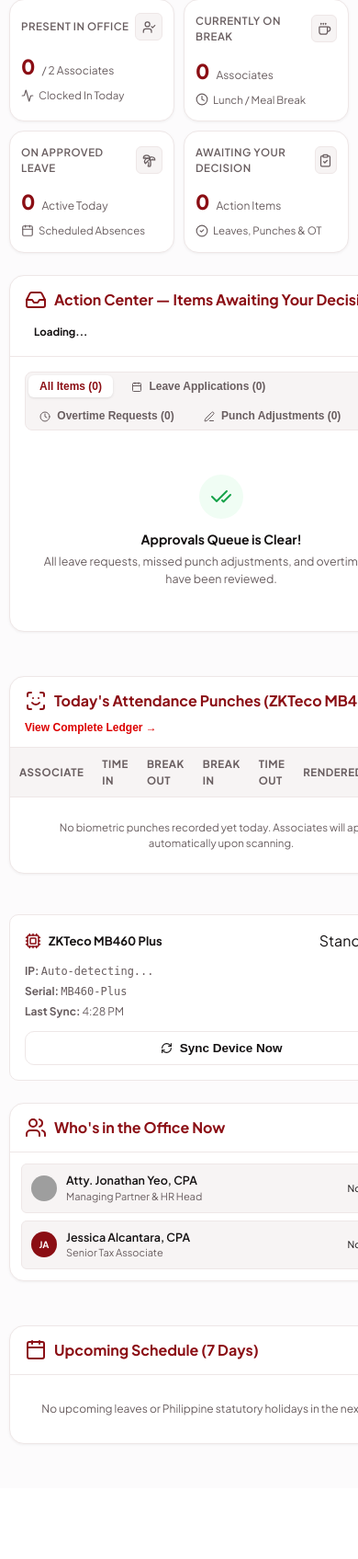
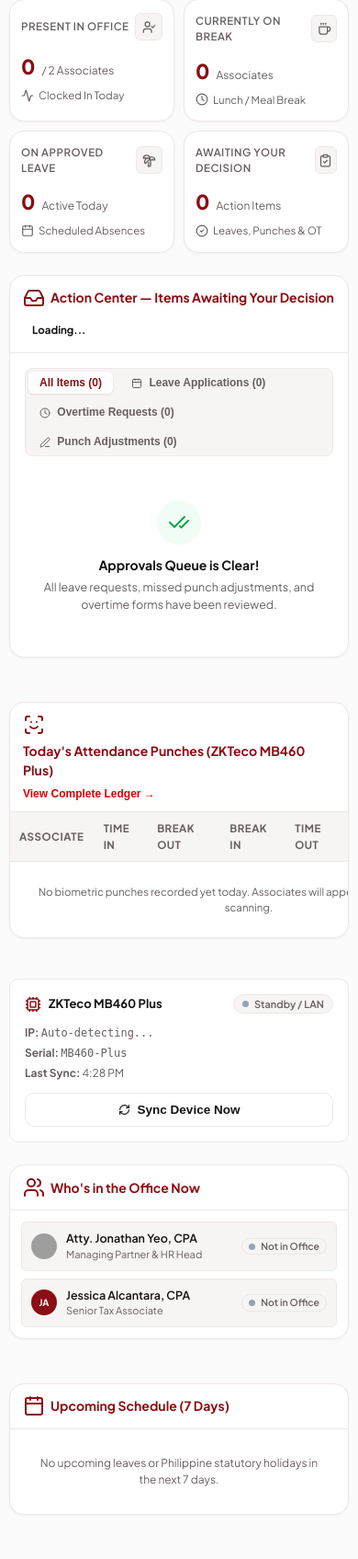
Before and after one commit to ggaaiiaaaaaa/leave-management, a PHP site: page /admin_dashboard.php in a window 390 px wide. Shown: the part 318-2013 px from the top of the page at 92% size. Before the commit the page ends 1888 px from the top, so only its background shows below. Run offline with PHP 8.4, Linux system fonts and the light colour scheme; the visitor is signed in with stand-in values (Sample User, id 1); data comes from the database, SQL or seed files in the repository; both versions use the stored data as it was after the commit; grey boxes are pictures that could not be loaded.

Commit message:
refactor: improve dashboard responsiveness, update component styles, and initialize SQLite database

```diff
--- a/admin_dashboard.php
+++ b/admin_dashboard.php
@@ -374,7 +374,7 @@
 
               <!-- Today's Biometric Punch Activity Ledger -->
               <div class="dashboard-card">
-                <div class="card-head" style="display:flex; justify-content:space-between; align-items:center;">
+                <div class="card-head">
                   <h3>
                     <i data-lucide="scan-face"></i>
                     Today's Attendance Punches (ZKTeco MB460 Plus)
@@ -414,7 +414,7 @@
 
               <!-- ZKTeco Hardware Status Widget -->
               <div class="hardware-widget-card">
-                <div style="display:flex; align-items:center; justify-content:space-between; margin-bottom:12px;">
+                <div style="display:flex; align-items:center; justify-content:space-between; flex-wrap:wrap; gap:8px; margin-bottom:12px;">
                   <div style="display:flex; align-items:center; gap:8px;">
                     <i data-lucide="cpu" style="width:18px; height:18px; color:var(--primary);"></i>
                     <strong style="font-size:13px;">ZKTeco MB460 Plus</strong>
@@ -795,8 +795,8 @@
           <div class="responsive-two-col-grid">
             <!-- Missed Punch Adjustments Queue -->
             <div class="dashboard-card">
-              <div class="card-head" style="display:flex; justify-content:space-between; align-items:center;">
-                <div style="display:flex; align-items:center; gap:8px;">
+              <div class="card-head">
+                <div style="display:flex; align-items:center; flex-wrap:wrap; gap:8px;">
                   <h4 style="display:flex; align-items:center; gap:6px; font-size:14px; font-weight:700;"><i data-lucide="edit-3"></i> Missed Punch Adjustment Requests</h4>
                   <span class="badge badge-pending" id="adminCorrectionsBadge" style="display:none;">0</span>
                 </div>
@@ -821,8 +821,8 @@
 
             <!-- Overtime Pre-Approvals Queue -->
             <div class="dashboard-card">
-              <div class="card-head" style="display:flex; justify-content:space-between; align-items:center;">
-                <div style="display:flex; align-items:center; gap:8px;">
+              <div class="card-head">
+                <div style="display:flex; align-items:center; flex-wrap:wrap; gap:8px;">
                   <h4 style="display:flex; align-items:center; gap:6px; font-size:14px; font-weight:700;"><i data-lucide="clock"></i> Overtime Pre-Approval Requests</h4>
                   <span class="badge badge-pending" id="adminOtBadge" style="display:none;">0</span>
                 </div>
@@ -1716,6 +1716,7 @@
             <label class="form-label">Reset Password (Leave blank to keep current):</label>
             <input type="password" name="reset_password" class="form-input" placeholder="Enter new password">
           </div>
+        </div>
         <div class="modal-footer" style="display:flex; justify-content:flex-end; gap:8px;">
           <button type="button" class="btn-secondary" onclick="closeModal('editUserModal')">Cancel</button>
           <button type="submit" class="btn-primary" id="btnEditUserBtn">Save Profile Changes</button>
@@ -2113,7 +2114,7 @@
       try {
         localStorage.setItem('jtyeo_admin_active_tab', tabId);
         if (updateState && history.replaceState) {
-          history.replaceState(null, '', '#' + tabId);
+          history.replaceState(null, '', window.location.pathname + '?tab=' + tabId);
         }
       } catch (e) {}
 
@@ -2139,6 +2140,7 @@
     }
 
     function initSavedTab() {
+      window.scrollTo(0, 0);
       const urlParams = new URLSearchParams(window.location.search);
       const queryTab = urlParams.get('tab');
       const hashTab = window.location.hash.replace('#', '').trim();
@@ -2148,6 +2150,7 @@
       } else {
         switchTab('overall', false);
       }
+      window.scrollTo(0, 0);
       if (savedTab === 'biometrics') {
         if (typeof loadDtrLogs === 'function') loadDtrLogs();
         if (typeof checkBiometricStatus === 'function') checkBiometricStatus();
@@ -2415,7 +2418,7 @@
         if (leaveItems.length > 0) {
           html += `
             <div style="margin-bottom: 20px;">
-              <div style="display:flex; justify-content:space-between; align-items:center; margin-bottom:10px; padding-bottom:6px; border-bottom:1px solid var(--border-color);">
+              <div style="display:flex; justify-content:space-between; align-items:center; flex-wrap:wrap; gap:8px; margin-bottom:10px; padding-bottom:6px; border-bottom:1px solid var(--border-color);">
                 <div style="display:flex; align-items:center; gap:8px;">
                   <i data-lucide="calendar" style="width:16px; height:16px; color:var(--primary);"></i>
                   <strong style="font-size:13px; color:var(--text-main);">Leave Applications</strong>
@@ -2435,7 +2438,7 @@
         if (otItems.length > 0) {
           html += `
             <div style="margin-bottom: 20px;">
-              <div style="display:flex; justify-content:space-between; align-items:center; margin-bottom:10px; padding-bottom:6px; border-bottom:1px solid var(--border-color);">
+              <div style="display:flex; justify-content:space-between; align-items:center; flex-wrap:wrap; gap:8px; margin-bottom:10px; padding-bottom:6px; border-bottom:1px solid var(--border-color);">
                 <div style="display:flex; align-items:center; gap:8px;">
                   <i data-lucide="clock" style="width:16px; height:16px; color:#0284c7;"></i>
                   <strong style="font-size:13px; color:var(--text-main);">Overtime Requests</strong>
@@ -2455,7 +2458,7 @@
         if (correctionItems.length > 0) {
           html += `
             <div style="margin-bottom: 10px;">
-              <div style="display:flex; justify-content:space-between; align-items:center; margin-bottom:10px; padding-bottom:6px; border-bottom:1px solid var(--border-color);">
+              <div style="display:flex; justify-content:space-between; align-items:center; flex-wrap:wrap; gap:8px; margin-bottom:10px; padding-bottom:6px; border-bottom:1px solid var(--border-color);">
                 <div style="display:flex; align-items:center; gap:8px;">
                   <i data-lucide="edit-3" style="width:16px; height:16px; color:#d97706;"></i>
                   <strong style="font-size:13px; color:var(--text-main);">Missed Punch Adjustments</strong>
--- a/style.css
+++ b/style.css
@@ -47,11 +47,6 @@
   box-sizing: border-box;
 }
 
-html {
-  overflow-x: hidden;
-  max-width: 100vw;
-}
-
 body {
   font-family: 'Plus Jakarta Sans', -apple-system, BlinkMacSystemFont, 'Segoe UI', Roboto, sans-serif;
   background-color: var(--bg-main);
@@ -60,16 +55,13 @@
   min-height: 100vh;
   display: flex;
   flex-direction: column;
-  overflow-x: hidden;
-  max-width: 100%;
 }
 
 /* App Container */
 .app-container {
   display: flex;
   min-height: 100vh;
-  max-width: 100%;
-  overflow-x: hidden;
+  width: 100%;
 }
 
 /* Sidebar */
@@ -418,6 +410,11 @@
 .content-area {
   padding: 28px 32px 40px;
   flex-grow: 1;
+  min-width: 0;
+  max-width: 100%;
+  width: 100%;
+  box-sizing: border-box;
+  overflow-x: hidden;
 }
 
 /* Tax Season Warning Banner */
@@ -655,8 +652,11 @@
 /* Main Dashboard Grid */
 .dashboard-grid {
   display: grid;
-  grid-template-columns: 2fr 1fr;
+  grid-template-columns: minmax(0, 2fr) minmax(0, 1fr);
   gap: 24px;
+  min-width: 0;
+  max-width: 100%;
+  width: 100%;
 }
 
 /* Card General */
@@ -667,6 +667,10 @@
   box-shadow: var(--shadow-sm);
   margin-bottom: 24px;
   overflow: hidden;
+  min-width: 0;
+  max-width: 100%;
+  width: 100%;
+  box-sizing: border-box;
 }
 
 .card-head {
@@ -675,15 +679,23 @@
   display: flex;
   align-items: center;
   justify-content: space-between;
-}
-
-.card-head h3 {
+  flex-wrap: wrap;
+  gap: 10px;
+  min-width: 0;
+  max-width: 100%;
+}
+
+.card-head h3,
+.card-head h4 {
   font-size: 16px;
   font-weight: 700;
   color: var(--primary);
   display: flex;
   align-items: center;
   gap: 8px;
+  flex-wrap: wrap;
+  word-break: break-word;
+  min-width: 0;
 }
 
 .card-head .card-action {
@@ -692,10 +704,14 @@
   text-decoration: none;
   font-weight: 600;
   cursor: pointer;
+  white-space: nowrap;
 }
 
 .card-body {
   padding: 24px;
+  min-width: 0;
+  max-width: 100%;
+  box-sizing: border-box;
 }
 
 /* Leave Credit Pill Grid */
@@ -869,6 +885,68 @@
 .badge-spl {
   background: #ffedd5;
   color: #9a3412;
+}
+
+/* Status Pills (Presence & Hardware Status) */
+.status-pill {
+  display: inline-flex;
+  align-items: center;
+  gap: 6px;
+  padding: 3px 9px;
+  border-radius: 20px;
+  font-size: 11px;
+  font-weight: 600;
+  white-space: nowrap;
+  flex-shrink: 0;
+  line-height: 1.2;
+}
+
+.status-pill .status-dot {
+  width: 7px;
+  height: 7px;
+  border-radius: 50%;
+  flex-shrink: 0;
+}
+
+.status-pill.active {
+  background: var(--success-soft, #d1fae5);
+  color: #065f46;
+}
+
+.status-pill.active .status-dot {
+  background: var(--success, #10b981);
+  box-shadow: 0 0 6px rgba(16, 185, 129, 0.5);
+}
+
+.status-pill.inactive {
+  background: var(--bg-subtle, #f1f5f9);
+  color: var(--text-muted, #64748b);
+  border: 1px solid var(--border-color, #e2e8f0);
+}
+
+.status-pill.inactive .status-dot {
+  background: #94a3b8;
+  box-shadow: none;
+}
+
+.status-pill.warning {
+  background: var(--warning-soft, #fef3c7);
+  color: #92400e;
+}
+
+.status-pill.warning .status-dot {
+  background: var(--warning, #f59e0b);
+  box-shadow: 0 0 6px rgba(245, 158, 11, 0.5);
+}
+
+.status-pill.info {
+  background: #dbeafe;
+  color: #1e40af;
+}
+
+.status-pill.info .status-dot {
+  background: #3b82f6;
+  box-shadow: 0 0 6px rgba(59, 130, 246, 0.5);
 }
 
 /* Table Action Buttons */
@@ -2063,14 +2141,26 @@
    ========================================================================== */
 .overall-layout-grid {
   display: grid;
-  grid-template-columns: 1fr 380px;
+  grid-template-columns: minmax(0, 1fr) 360px;
   gap: 24px;
   align-items: start;
-}
-
-@media (max-width: 1100px) {
+  min-width: 0;
+  max-width: 100%;
+  width: 100%;
+  box-sizing: border-box;
+}
+
+@media (max-width: 1200px) {
   .overall-layout-grid {
-    grid-template-columns: 1fr;
+    grid-template-columns: minmax(0, 1fr) 320px;
+    gap: 20px;
+  }
+}
+
+@media (max-width: 1024px) {
+  .overall-layout-grid {
+    grid-template-columns: minmax(0, 1fr) !important;
+    gap: 20px;
   }
 }
 
@@ -2078,12 +2168,20 @@
   display: flex;
   flex-direction: column;
   gap: 24px;
+  min-width: 0;
+  max-width: 100%;
+  width: 100%;
+  box-sizing: border-box;
 }
 
 .overall-col-side {
   display: flex;
   flex-direction: column;
   gap: 24px;
+  min-width: 0;
+  max-width: 100%;
+  width: 100%;
+  box-sizing: border-box;
 }
 
 /* Action Center Cards */
@@ -2288,28 +2386,37 @@
   border-radius: 6px;
   background: var(--bg-subtle, #f8fafc);
   border: 1px solid var(--border-color, #e2e8f0);
+  flex-wrap: wrap;
+  gap: 8px;
+  min-width: 0;
+  max-width: 100%;
 }
 
 .presence-roster-user {
   display: flex;
   align-items: center;
   gap: 10px;
+  min-width: 0;
+  flex: 1 1 160px;
 }
 
 .presence-roster-user .user-meta {
   display: flex;
   flex-direction: column;
+  min-width: 0;
 }
 
 .presence-roster-user .user-meta .name {
   font-size: 12.5px;
   font-weight: 600;
   color: var(--text-main, #0f172a);
+  word-break: break-word;
 }
 
 .presence-roster-user .user-meta .title {
   font-size: 11px;
   color: var(--text-muted, #64748b);
+  word-break: break-word;
 }
 
 /* Hardware Box */
@@ -2318,6 +2425,9 @@
   border: 1px solid var(--border-color, #e2e8f0);
   border-radius: var(--radius-md, 10px);
   padding: 16px;
+  min-width: 0;
+  max-width: 100%;
+  box-sizing: border-box;
 }
 
 /* ==========================================================================
@@ -2414,11 +2524,15 @@
 
 /* Enhanced Table Responsive Scrolling (Clean, without ghost lines) */
 .table-responsive {
+  display: block;
   width: 100%;
+  max-width: 100%;
+  min-width: 0;
   overflow-x: auto;
   -webkit-overflow-scrolling: touch;
   margin-bottom: 0;
   position: relative;
+  box-sizing: border-box;
 }
 
 .table-responsive::-webkit-scrollbar {
@@ -2440,6 +2554,7 @@
 
 .custom-table {
   width: 100%;
+  min-width: 520px;
 }
 
 #dtrTable, #staffDtrTable, #matrixTable {
@@ -2453,37 +2568,61 @@
 /* 1. Large Laptops / iPad Pro Landscape (<= 1200px) */
 @media (max-width: 1200px) {
   .overall-layout-grid {
-    grid-template-columns: 1fr 340px;
+    grid-template-columns: minmax(0, 1fr) 340px;
     gap: 20px;
   }
 
   .dashboard-grid {
-    grid-template-columns: 1fr 320px;
+    grid-template-columns: minmax(0, 1fr) 320px;
     gap: 20px;
   }
 
   .credits-grid {
-    grid-template-columns: repeat(2, 1fr);
+    grid-template-columns: repeat(2, minmax(0, 1fr));
   }
 }
 
 /* 2. Tablets & Small Desktops (<= 1024px) */
 @media (max-width: 1024px) {
   .overall-layout-grid {
-    grid-template-columns: 1fr;
+    grid-template-columns: minmax(0, 1fr) !important;
     gap: 20px;
   }
 
+  .overall-col-main,
+  .overall-col-side {
+    min-width: 0;
+    max-width: 100%;
+    width: 100%;
+  }
+
   .dashboard-grid {
-    grid-template-columns: 1fr;
+    grid-template-columns: minmax(0, 1fr) !important;
   }
 
   .kpi-grid {
-    grid-template-columns: repeat(2, 1fr);
+    grid-template-columns: repeat(2, minmax(0, 1fr)) !important;
   }
 
   .content-area {
-    padding: 22px 24px 36px;
+    padding: 20px 16px 36px;
+  }
+
+  .page-header {
+    flex-direction: column;
+    align-items: stretch;
+    gap: 14px;
+  }
+
+  .header-actions {
+    flex-wrap: wrap;
+    width: 100%;
+  }
+
+  .header-actions .btn-primary,
+  .header-actions .btn-secondary {
+    flex: 1 1 auto;
+    justify-content: center;
   }
 }
 
@@ -2761,13 +2900,19 @@
   }
 
   .card-head {
-    padding: 14px 16px;
+    padding: 12px 14px;
     flex-wrap: wrap;
-    gap: 10px;
+    gap: 8px;
+  }
+
+  .card-head h3,
+  .card-head h4 {
+    font-size: 14px;
+    gap: 6px;
   }
 
   .card-body {
-    padding: 16px 14px;
+    padding: 14px 12px;
   }
 
   /* Filter buttons and pills */
```
Also changed, not shown: staff_dashboard.php (+6 -4 lines), database/leave_system.sqlite.
